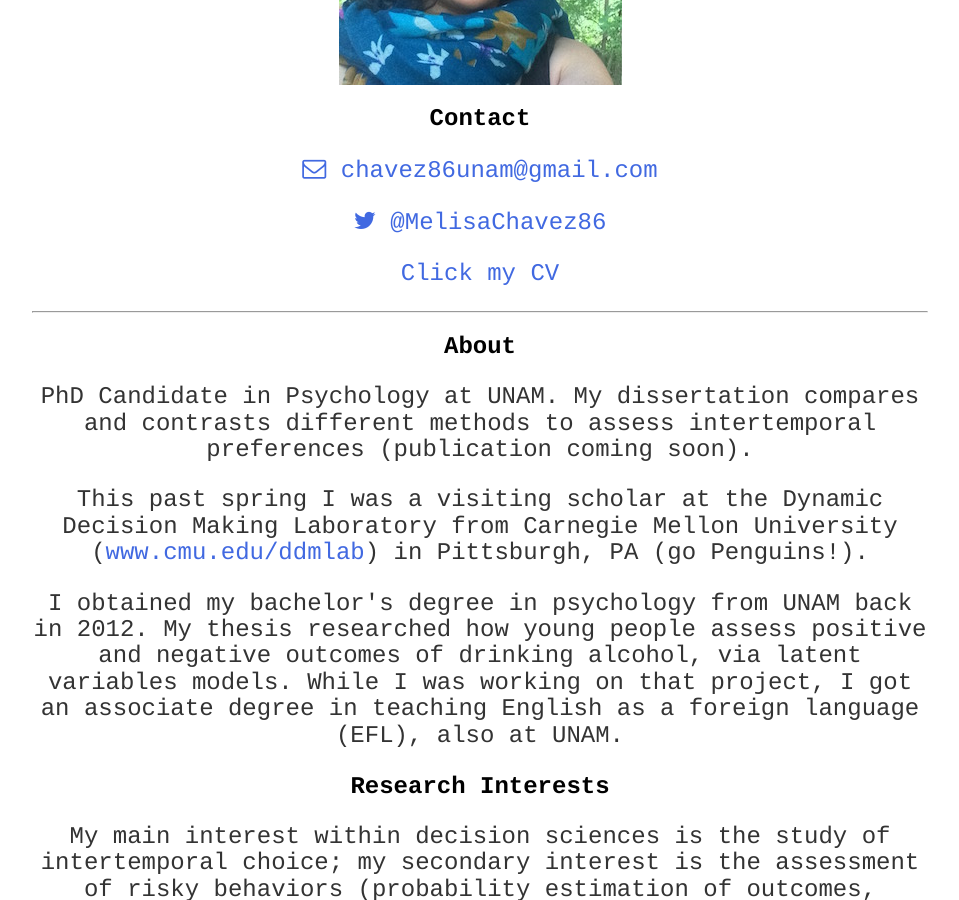
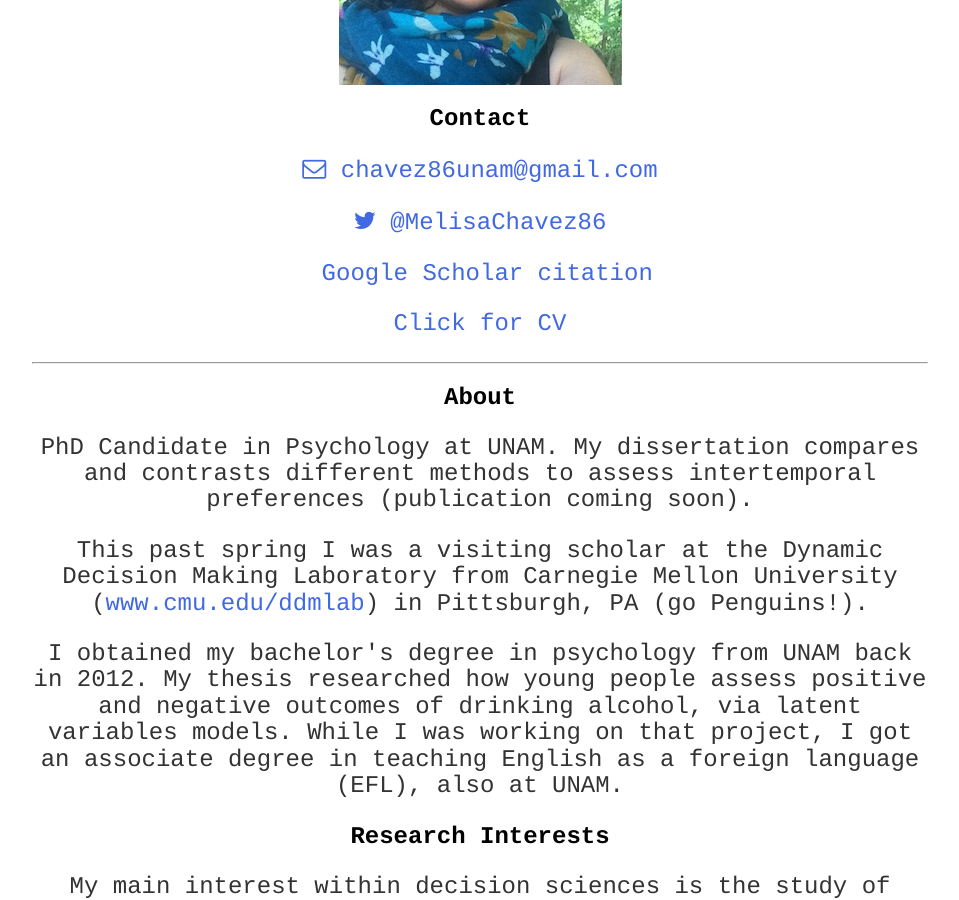
Before and after one commit to BouzasLab25/bouzaslab25.github.io, a Jekyll site: the page built from people/melisa.html, in a window 1280 px wide and 900 px high, scrolled down 553 px. Shown: the whole window, without its empty margins (160-1119 px from the left). Built offline with Jekyll 4.4.1, drawn with Linux system fonts in a browser that asks for light colours.

Commit message:
Update melisa.html

```diff
--- a/people/melisa.html
+++ b/people/melisa.html
@@ -16,9 +16,11 @@ title: Lab25 Melisa
  <p>
  <a class='link' href="https://twitter.com/@MelisaChavez86"><i class="fa fa-twitter" ></i> @MelisaChavez86 </a>
  </p>
-
-  <p>
- <a class='link' href="/documents/CV_Melisa.pdf"> Click my CV </a>
+ <p>
+<a class='link' href="https://scholar.google.com/citations?user=LCgROaQAAAAJ&hl=es"><i class="fa fa-Google Scholar"></i> Google Scholar citation</a>
+</p>
+<p>
+ <a class='link' href="/documents/CV_Melisa.pdf"> Click for CV </a>
  </p>
 <hr>
  <h2>About</h2>
```
